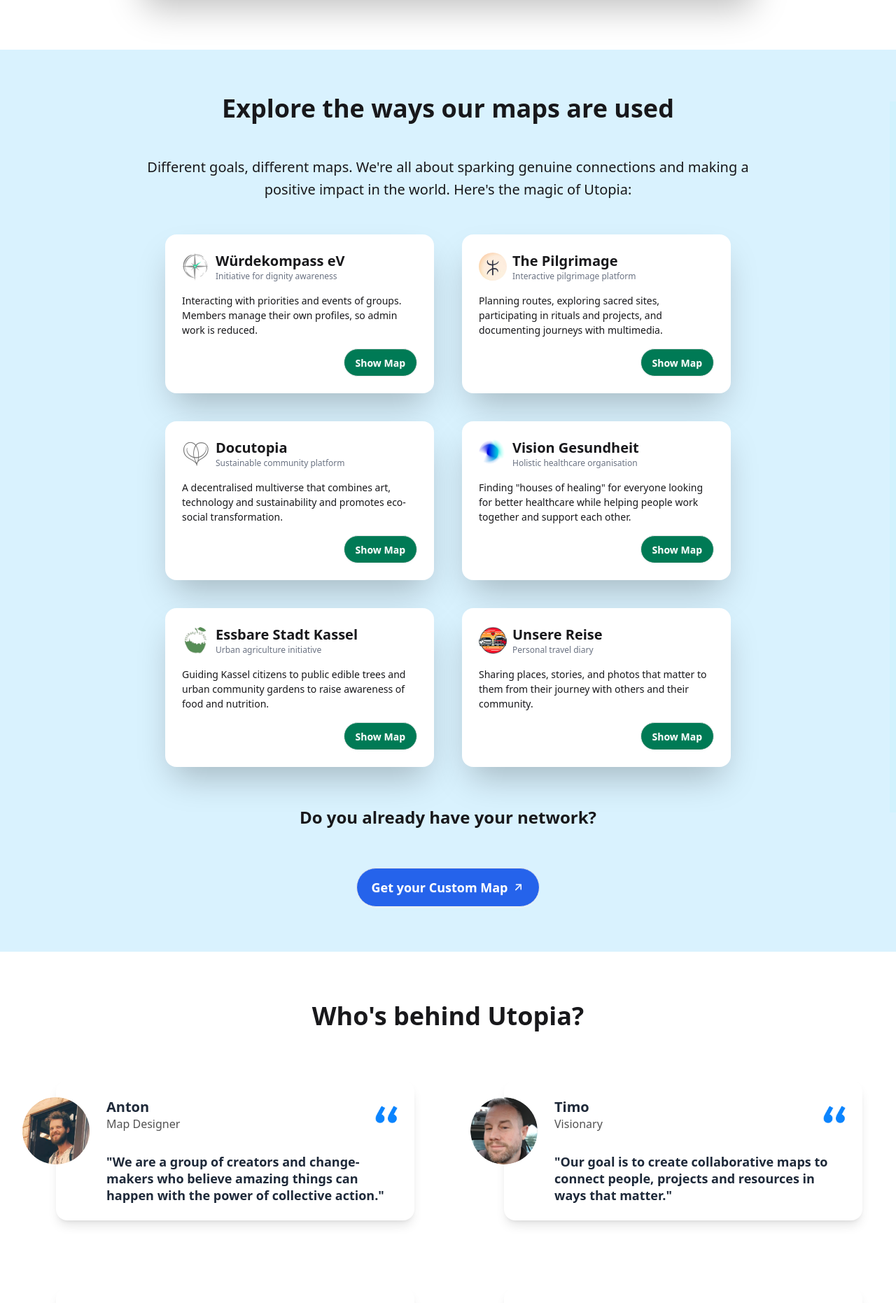
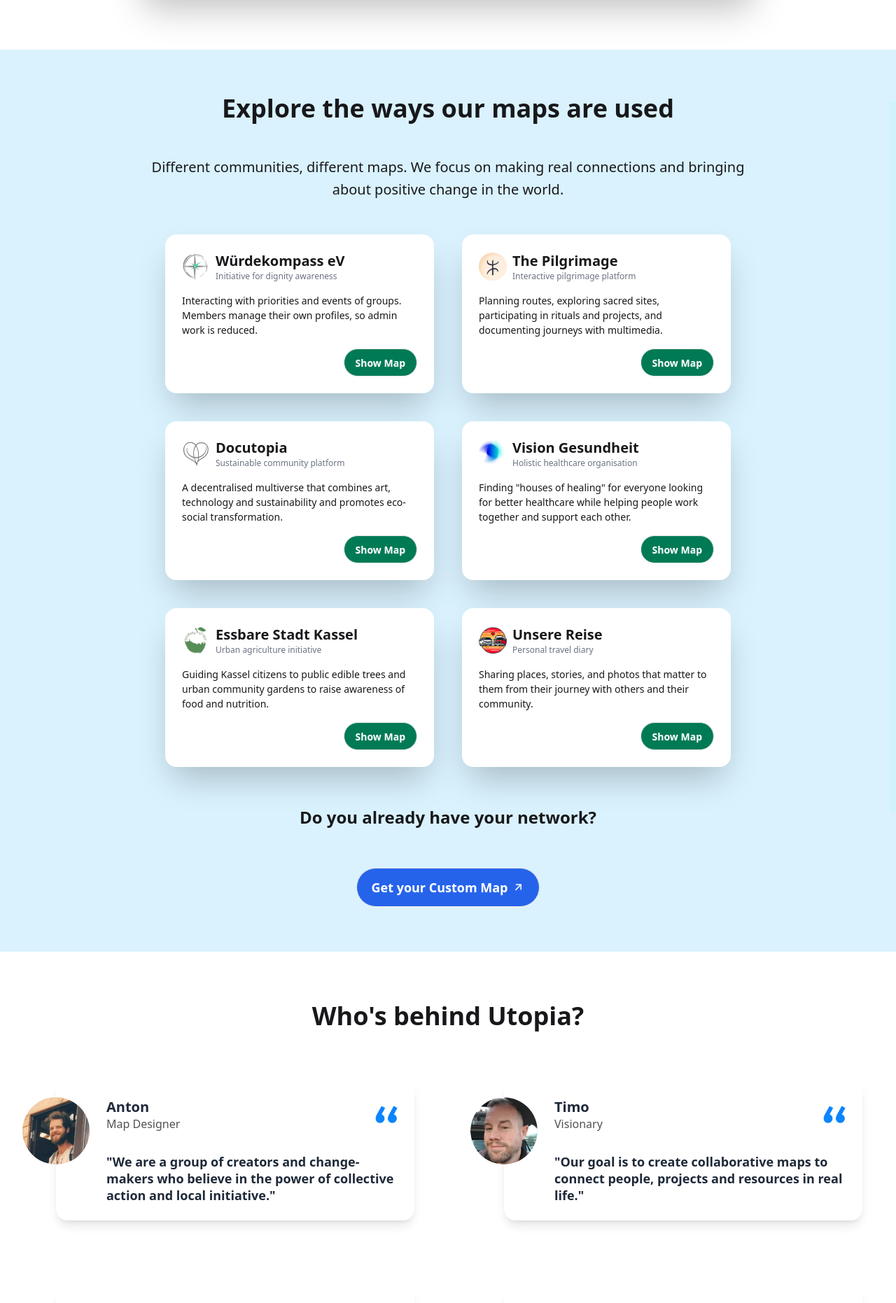
Before and after one commit to utopia-os/utopia-landingpage, a React (Vite) app: page / in a window 1280 px wide. Shown: the part 1634-3496 px from the top of the page at 70% size. Built offline with nearby package versions, Linux system fonts and the light colour scheme.

Commit message:
fix wording

```diff
--- a/index.html
+++ b/index.html
@@ -2,8 +2,8 @@
 <html lang="en">
   <head>
     <meta charset="UTF-8" />
-    <link rel="icon" type="image/svg+xml" href="/icon.svg">
-    <meta name="viewport" content="width=device-width, initial-scale=1.0">
+    <link rel="icon" type="image/svg+xml" href="/icon.svg" />
+    <meta name="viewport" content="width=device-width, initial-scale=1.0" />
     <meta name="description" content="Collaborative Maps for Real-Life Networking and Decentralized Coordination">
     <meta name="keywords" content="Utopia, Map, Mapping, Co-Creation, Collaboration, Manifestation, Gamification">
     <meta name="robots" content="index, follow">
--- a/src/i18n.ts
+++ b/src/i18n.ts
@@ -13,7 +13,7 @@ const resources = {
       Explainer_Heading: "What is Utopia and how does it work?",
       Usecases_Heading: "Explore the ways our maps are used",
       Usecases_Intro:
-        "Different goals, different maps. We're all about sparking genuine connections and making a positive impact in the world. Here's the magic of Utopia:",
+        "Different communities, different maps. We focus on making real connections and bringing about positive change in the world.",
       Usecases_Question: "Do you already have your network?",
       Usecases_Button: "Get your Custom Map",
       Team_Heading: "Who's behind Utopia?",
--- a/src/sections/TeamSection.tsx
+++ b/src/sections/TeamSection.tsx
@@ -13,8 +13,8 @@ export const TeamSection: React.FC = () => {
         de: "Map Designer",
       },
       quote: {
-        en: "We are a group of creators and change-makers who believe amazing things can happen with the power of collective action.",
-        de: "Wir sind eine Gruppe von Schöpfern und Veränderern, die daran glauben, dass mit der Kraft kollektiven Handelns erstaunliche Dinge geschehen können.",
+        en: "We are a group of creators and change-makers who believe in the power of collective action and local initiative.",
+        de: "Wir sind eine Gruppe von Machern und Veränderern, die an die Kraft kollektiven Handelns und lokaler Eigeninitative glauben.",
       },
       imageUrl: "/team/anton.png",
     },
@@ -25,8 +25,8 @@ export const TeamSection: React.FC = () => {
         de: "Visionär",
       },
       quote: {
-        en: "Our goal is to create collaborative maps to connect people, projects and resources in ways that matter.",
-        de: "Unser Ziel ist es, kollaborative Karten zu erstellen, um Menschen, Projekte und Ressourcen auf sinnvolle Weise zu verbinden.",
+        en: "Our goal is to create collaborative maps to connect people, projects and resources in real life.",
+        de: "Unser Ziel ist es, kollaborative Karten zu erstellen, um Menschen, Projekte und Ressourcen im echten Leben zu verbinden.",
       },
       imageUrl: "/team/timo.png",
     },
```
